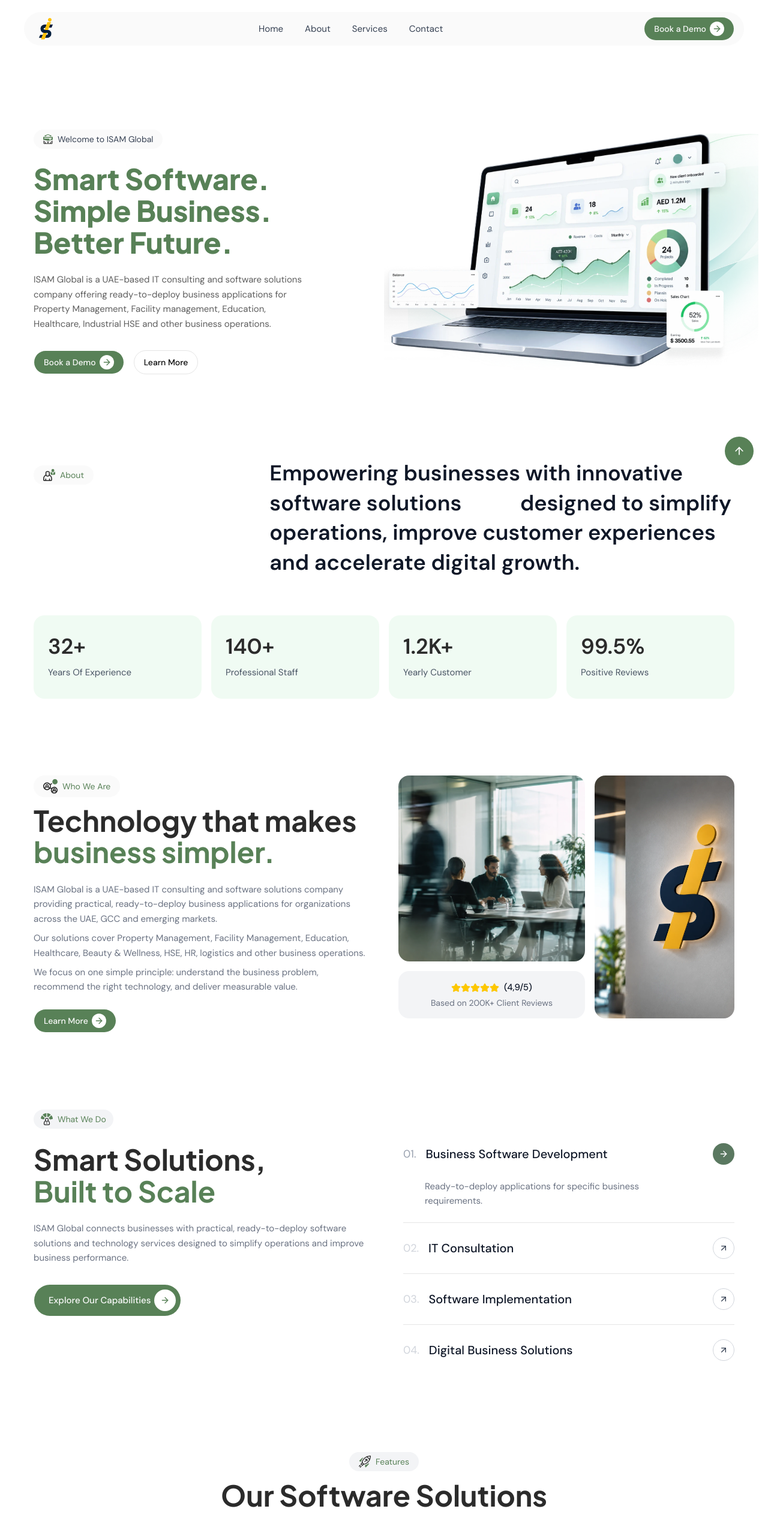
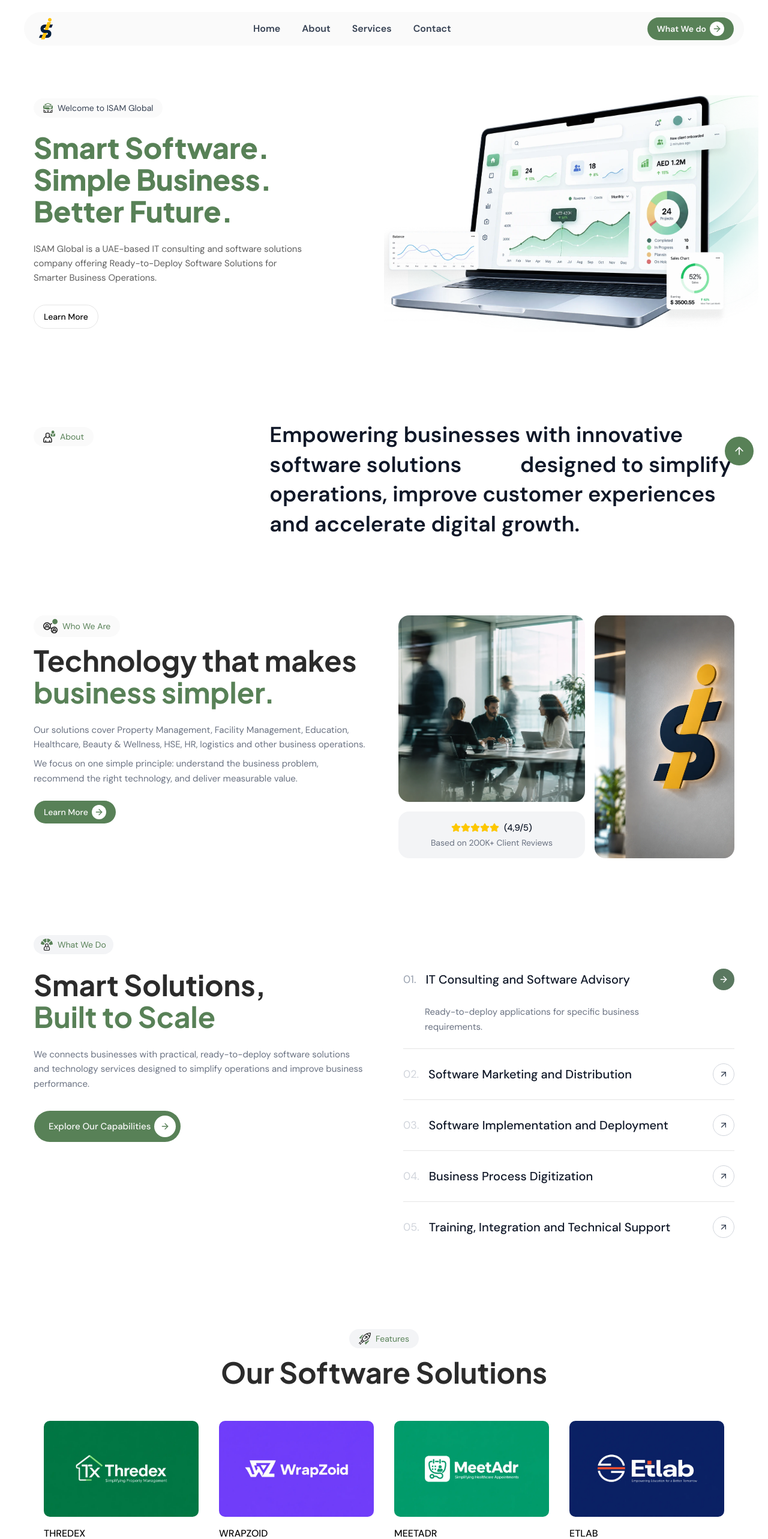
Before and after one commit to prajilk/isamglobal, a Next.js app: page / in a window 1280 px wide. Shown: the top 2566 px of the page at 60% size. Built offline with nearby package versions, Linux system fonts and the light colour scheme; grey boxes are pictures that could not be loaded.

Commit message:
new changes

```diff
--- a/components/about-section.tsx
+++ b/components/about-section.tsx
@@ -1,13 +1,13 @@
-import { Monitor, Laptop } from "lucide-react"
+// import { Monitor, Laptop } from "lucide-react"
 import Avatar from "./icons/avatar"
-import { NumberTicker } from "./ui/number-ticker"
+// import { NumberTicker } from "./ui/number-ticker"
 
-const stats = [
-  { value: 32, decimalPlaces: 0, suffix: "+", label: "Years Of Experience" },
-  { value: 140, decimalPlaces: 0, suffix: "+", label: "Professional Staff" },
-  { value: 1.2, decimalPlaces: 1, suffix: "K+", label: "Yearly Customer" },
-  { value: 99.5, decimalPlaces: 1, suffix: "%", label: "Positive Reviews" },
-]
+// const stats = [
+//   { value: 32, decimalPlaces: 0, suffix: "+", label: "Years Of Experience" },
+//   { value: 140, decimalPlaces: 0, suffix: "+", label: "Professional Staff" },
+//   { value: 1.2, decimalPlaces: 1, suffix: "K+", label: "Yearly Customer" },
+//   { value: 99.5, decimalPlaces: 1, suffix: "%", label: "Positive Reviews" },
+// ]
 
 export default function AboutSection() {
   return (
@@ -49,7 +49,7 @@
       </div>
 
       {/* Stats */}
-      <div className="mt-16 grid grid-cols-2 gap-4 sm:grid-cols-4">
+      {/* <div className="mt-16 grid grid-cols-2 gap-4 sm:grid-cols-4">
         {stats.map((stat) => (
           <div
             key={stat.label}
@@ -65,7 +65,7 @@
             <p className="mt-3 text-[15px] text-gray-600">{stat.label}</p>
           </div>
         ))}
-      </div>
+      </div> */}
     </section>
   )
 }
--- a/components/form-section.tsx
+++ b/components/form-section.tsx
@@ -46,9 +46,9 @@
 
   return (
     <section className="bg-[#141414] py-10 md:py-16" id="form-section">
-      <div className="container-padding-x container grid grid-cols-1 gap-12 lg:grid-cols-2 lg:gap-10">
+      <div className="container-padding-x container grid grid-cols-1">
         {/* Left column — copy */}
-        <div>
+        {/* <div>
           <p className="text-sm text-[#F9F9F9]">
             We&apos;re here to answer all your questions
           </p>
@@ -61,9 +61,9 @@
             Artificial Intelligence refers to the development of computer
             systems that possess the ability to perform activities typically
             requiring human intelligence abilities!
-          </p>
+          </p> */}
 
-          {/* <div className="mt-8 flex items-center gap-4">
+        {/* <div className="mt-8 flex items-center gap-4">
             <Link
               href="#"
               className="flex items-center gap-2 rounded-full bg-white px-6 py-3 text-sm font-medium text-gray-900 transition-colors hover:bg-gray-100"
@@ -79,8 +79,8 @@
             </a>
           </div> */}
 
-          <div className="mt-12 divide-y divide-white/10 border-t border-white/10">
-            {/* <div className="flex items-center gap-4 py-5">
+        {/* <div className="mt-12 divide-y divide-white/10 border-t border-white/10"> */}
+        {/* <div className="flex items-center gap-4 py-5">
               <span className="flex h-11 w-11 shrink-0 items-center justify-center rounded-full bg-white/10">
                 <Phone className="h-4.5 w-4.5 text-white" strokeWidth={2} />
               </span>
@@ -94,7 +94,7 @@
               </div>
             </div> */}
 
-            <div className="flex items-center gap-4 py-5">
+        {/* <div className="flex items-center gap-4 py-5">
               <span className="flex h-11 w-11 shrink-0 items-center justify-center rounded-full bg-white/10">
                 <Mail className="h-4.5 w-4.5 text-white" strokeWidth={2} />
               </span>
@@ -109,10 +109,10 @@
               </div>
             </div>
           </div>
-        </div>
+        </div> */}
 
         {/* Right column — form card */}
-        <div className="rounded-2xl border border-white/10 bg-linear-to-tl from-[#1b1a1a] to-[#454344] p-8 backdrop-blur-3xl">
+        <div className="mx-auto max-w-xl rounded-2xl border border-white/10 bg-linear-to-tl from-[#1b1a1a] to-[#454344] p-8 backdrop-blur-3xl">
           <h3 className="text-xl font-semibold text-white">Get in touch</h3>
           <p className="mt-2 text-sm leading-relaxed text-[#F9F9F9]">
             Just fill out the form and our global experts will be in touch right
@@ -303,7 +303,7 @@
                 disabled={form.formState.isSubmitting}
                 className="flex w-full items-center justify-center gap-2 rounded-md bg-primary py-3.5 text-sm font-semibold text-white transition-colors hover:bg-[#4d6952] disabled:cursor-not-allowed disabled:opacity-60"
               >
-                Submit Request
+                Submit
                 <ArrowRight className="h-4 w-4" />
               </button>
             </FieldGroup>
--- a/components/hero-section.tsx
+++ b/components/hero-section.tsx
@@ -9,7 +9,7 @@
   return (
     <section
       id="hero-section"
-      className="container-padding-x container grid grid-cols-1 items-center px-6 pt-12 md:pt-16 lg:grid-cols-2 lg:px-10"
+      className="container-padding-x container grid grid-cols-1 items-center px-6 pt-12 md:pt-0 lg:grid-cols-2 lg:px-10"
     >
       {/* Left column */}
       <div>
@@ -28,20 +28,19 @@
 
         <p className="mt-6 max-w-md text-[15px] leading-relaxed text-[#5E5E5E]">
           ISAM Global is a UAE-based IT consulting and software solutions
-          company offering ready-to-deploy business applications for Property
-          Management, Facility management, Education, Healthcare, Industrial HSE
-          and other business operations.
+          company offering Ready-to-Deploy Software Solutions for Smarter
+          Business Operations.
         </p>
 
         <div className="mt-8 flex items-center gap-4">
-          <Link href="#form-section">
+          {/* <Link href="#form-section">
             <Button size="lg" className="rounded-full">
               Book a Demo
               <span className="flex items-center justify-center rounded-full bg-white p-1 text-primary">
                 <ArrowRight className="size-4" strokeWidth={2} />
               </span>
             </Button>
-          </Link>
+          </Link> */}
           <Link href="#about-section">
             <Button size="lg" className="rounded-full" variant="outline">
               Learn More
--- a/components/layout/header.tsx
+++ b/components/layout/header.tsx
@@ -19,37 +19,37 @@
         </Link>
 
         {/* Nav links */}
-        <div className="hidden items-center gap-9 md:flex">
+        <div className="hidden items-center gap-9 font-semibold md:flex">
           <Link
             href="#hero-section"
-            className="cursor-pointer bg-transparent text-[15px] text-gray-700 transition-colors hover:bg-transparent hover:text-gray-900"
+            className="cursor-pointer bg-transparent text-gray-700 transition-colors hover:bg-transparent hover:text-gray-900"
           >
             Home
           </Link>
           <Link
             href="#about-section"
-            className="cursor-pointer bg-transparent text-[15px] text-gray-700 transition-colors hover:bg-transparent hover:text-gray-900"
+            className="cursor-pointer bg-transparent text-gray-700 transition-colors hover:bg-transparent hover:text-gray-900"
           >
             About
           </Link>
           <Link
             href="#solutions-section"
-            className="cursor-pointer bg-transparent text-[15px] text-gray-700 transition-colors hover:bg-transparent hover:text-gray-900"
+            className="cursor-pointer bg-transparent text-gray-700 transition-colors hover:bg-transparent hover:text-gray-900"
           >
             Services
           </Link>
           <Link
             href="#form-section"
-            className="cursor-pointer bg-transparent text-[15px] text-gray-700 transition-colors hover:bg-transparent hover:text-gray-900"
+            className="cursor-pointer bg-transparent text-gray-700 transition-colors hover:bg-transparent hover:text-gray-900"
           >
             Contact
           </Link>
         </div>
 
         {/* CTA button */}
-        <Link href="#form-section">
-          <Button className="rounded-full" size="lg">
-            Book a Demo
+        <Link href="#what-we-do">
+          <Button className="rounded-full font-semibold" size="lg">
+            What We do
             <span className="flex items-center justify-center rounded-full bg-white p-1 text-primary">
               <ArrowRight className="h-4 w-4" strokeWidth={2} />
             </span>
--- a/components/our-solutions.tsx
+++ b/components/our-solutions.tsx
@@ -177,11 +177,11 @@
             Our Software Solutions
           </TextAnimate>
         </div>
-        <ul className="grid w-full grid-cols-1 items-start gap-4 md:grid-cols-2 lg:grid-cols-3">
+        <ul className="grid w-full grid-cols-1 items-start gap-4 md:grid-cols-2 lg:grid-cols-4 lg:gap-0">
           {visibleCards.map((card) => (
             <Card key={card.title} card={card} id={id} setActive={setActive} />
           ))}
-          <div className="mt-5 flex justify-center md:col-span-2 lg:col-span-3">
+          <div className="mt-5 flex justify-center md:col-span-2 lg:col-span-4">
             <Button size="lg" onClick={() => setShowAll((prev) => !prev)}>
               {showAll ? "View less" : "More Business Solutions"}
             </Button>
@@ -206,34 +206,34 @@
       layoutId={`card-${card.title}-${id}`}
       key={card.title}
       onClick={() => setActive(card)}
-      className="flex cursor-pointer flex-col rounded-xl border border-transparent p-4 hover:border-neutral-100 hover:shadow-xl"
+      className="flex h-full cursor-pointer flex-col rounded-xl border border-transparent p-4 hover:border-neutral-100 hover:shadow-xl"
     >
       <div className="flex w-full flex-col gap-4">
         <motion.div layoutId={`image-${card.title}-${id}`}>
-          <img
-            width={100}
-            height={100}
+          <Image
+            width={200}
+            height={200}
             src={card.src}
             alt={card.title}
-            className="h-52 w-full rounded-lg object-cover object-center"
+            className="h-40 w-full rounded-lg object-cover object-center"
           />
         </motion.div>
         <div className="flex flex-col justify-center gap-1">
           <motion.h3
             layoutId={`title-${card.title}-${id}`}
-            className="font-dm-sans text-xl font-medium"
+            className="font-dm-sans font-medium"
           >
             {card.title}
           </motion.h3>
           <motion.p
             layoutId={`description-${card.subHeading}-${id}`}
-            className="font-dm-sans font-semibold text-neutral-600"
+            className="font-dm-sans text-sm font-semibold text-neutral-600"
           >
             {card.subHeading}
           </motion.p>
           <motion.p
             layoutId={`description-${card.description}-${id}`}
-            className="font-dm-sans text-sm"
+            className="font-dm-sans text-[13px]"
           >
             {card.description}
           </motion.p>
@@ -308,16 +308,16 @@
     link: "#",
   },
   {
-    title: "PETROHSE",
-    subHeading: "Health, Safety & Environment Management System",
+    title: "MEETADR",
+    subHeading: "Healthcare & Doctor Appointment System",
     description:
-      "A centralized platform for managing workplace safety, compliance, incidents and HSE operations across organizations.",
-    src: "/services/petrohse.webp",
+      "A connected healthcare platform that simplifies doctor discovery, appointment scheduling and patient management.",
+    src: "/services/meetadr.webp",
     tags: [
-      "Safety Management",
-      "Incident Tracking",
-      "Risk Assessment",
-      "Compliance",
+      "Doctor Management",
+      "Appointments",
+      "Patient Management",
+      "Schedules",
       "Reports",
     ],
     link: "#",
@@ -338,16 +338,16 @@
     link: "#",
   },
   {
-    title: "MEETADR",
-    subHeading: "Healthcare & Doctor Appointment System",
+    title: "PETROHSE",
+    subHeading: "Health, Safety & Environment Management System",
     description:
-      "A connected healthcare platform that simplifies doctor discovery, appointment scheduling and patient management.",
-    src: "/services/meetadr.webp",
+      "A centralized platform for managing workplace safety, compliance, incidents and HSE operations across organizations.",
+    src: "/services/petrohse.webp",
     tags: [
-      "Doctor Management",
-      "Appointments",
-      "Patient Management",
-      "Schedules",
+      "Safety Management",
+      "Incident Tracking",
+      "Risk Assessment",
+      "Compliance",
       "Reports",
     ],
     link: "#",
--- a/components/what-we-do-section.tsx
+++ b/components/what-we-do-section.tsx
@@ -31,27 +31,34 @@
     capabilities: [
       {
         number: "01.",
-        title: "Business Software Development",
+        title: "IT Consulting and Software Advisory",
         description:
           "Ready-to-deploy applications for specific business requirements.",
         image: "/img1.webp",
       },
       {
         number: "02.",
-        title: "IT Consultation",
+        title: "Software Marketing and Distribution",
         description:
           "Technology guidance and solution selection for organizations.",
         image: "/img1.webp",
       },
       {
         number: "03.",
-        title: "Software Implementation",
+        title: "Software Implementation and Deployment",
         description: "Configuration, deployment, training and onboarding.",
         image: "/img1.webp",
       },
       {
         number: "04.",
-        title: "Digital Business Solutions",
+        title: "Business Process Digitization",
+        description:
+          "Helping organizations replace manual processes with connected digital workflows.",
+        image: "/img1.webp",
+      },
+      {
+        number: "05.",
+        title: "Training, Integration and Technical Support",
         description:
           "Helping organizations replace manual processes with connected digital workflows.",
         image: "/img1.webp",
@@ -125,7 +132,10 @@
     filterGroups[0].capabilities
 
   return (
-    <section className="container-padding-x container py-12 md:py-16">
+    <section
+      id="what-we-do"
+      className="container-padding-x container py-12 md:py-16"
+    >
       <div className="grid grid-cols-1 gap-12 lg:grid-cols-2 lg:gap-16">
         {/* Left column — copy */}
         <div>
@@ -149,9 +159,9 @@
           </div>
 
           <p className="mt-6 text-[15px] leading-relaxed text-gray-500">
-            ISAM Global connects businesses with practical, ready-to-deploy
-            software solutions and technology services designed to simplify
-            operations and improve business performance.
+            We connects businesses with practical, ready-to-deploy software
+            solutions and technology services designed to simplify operations
+            and improve business performance.
           </p>
 
           {/* <p className="mt-4 text-[15px] leading-relaxed text-gray-500">
--- a/components/who-we-are-section.tsx
+++ b/components/who-we-are-section.tsx
@@ -26,13 +26,13 @@
             </TextAnimate>
           </div>
 
-          <p className="mt-6 text-[15px] leading-relaxed text-gray-500">
+          {/* <p className="mt-6 text-[15px] leading-relaxed text-gray-500">
             ISAM Global is a UAE-based IT consulting and software solutions
             company providing practical, ready-to-deploy business applications
             for organizations across the UAE, GCC and emerging markets.
-          </p>
+          </p> */}
 
-          <p className="mt-2 text-[15px] leading-relaxed text-gray-500">
+          <p className="mt-6 text-[15px] leading-relaxed text-gray-500">
             Our solutions cover Property Management, Facility Management,
             Education, Healthcare, Beauty & Wellness, HSE, HR, logistics and
             other business operations.
```
